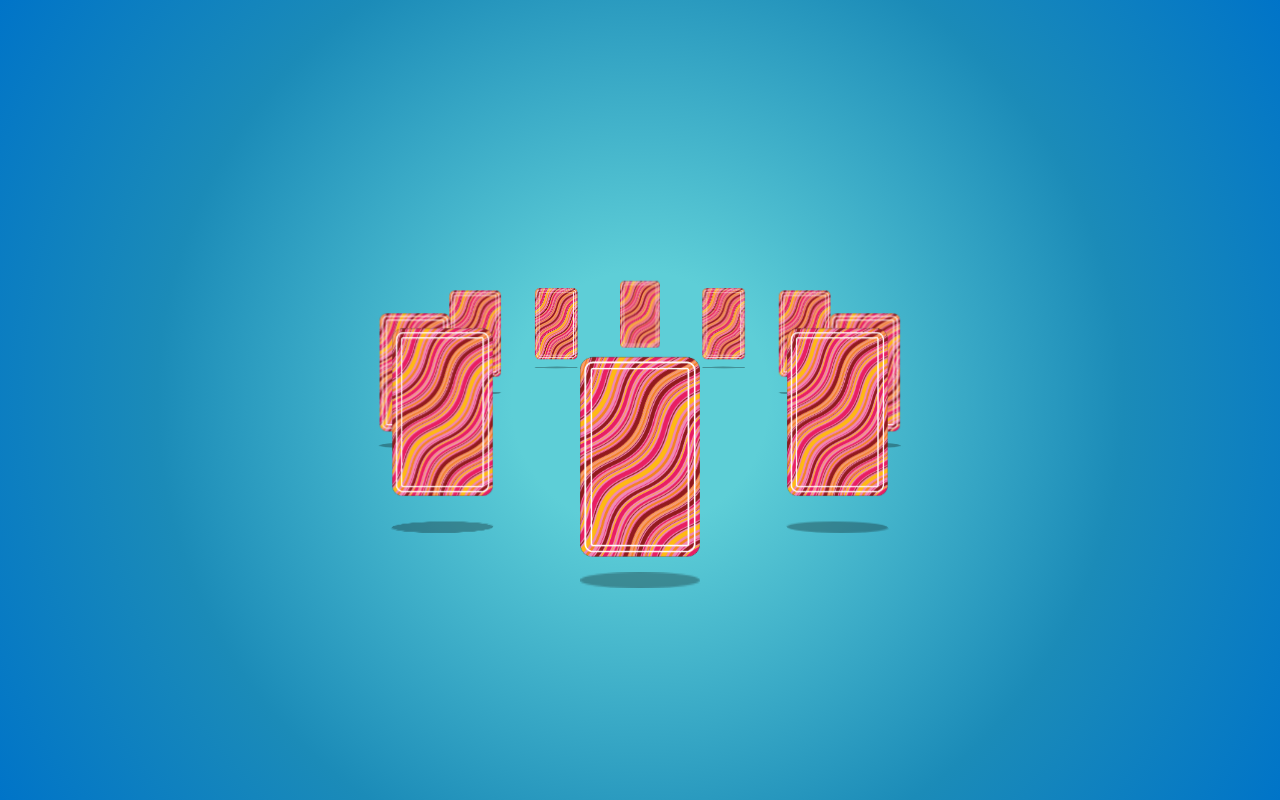
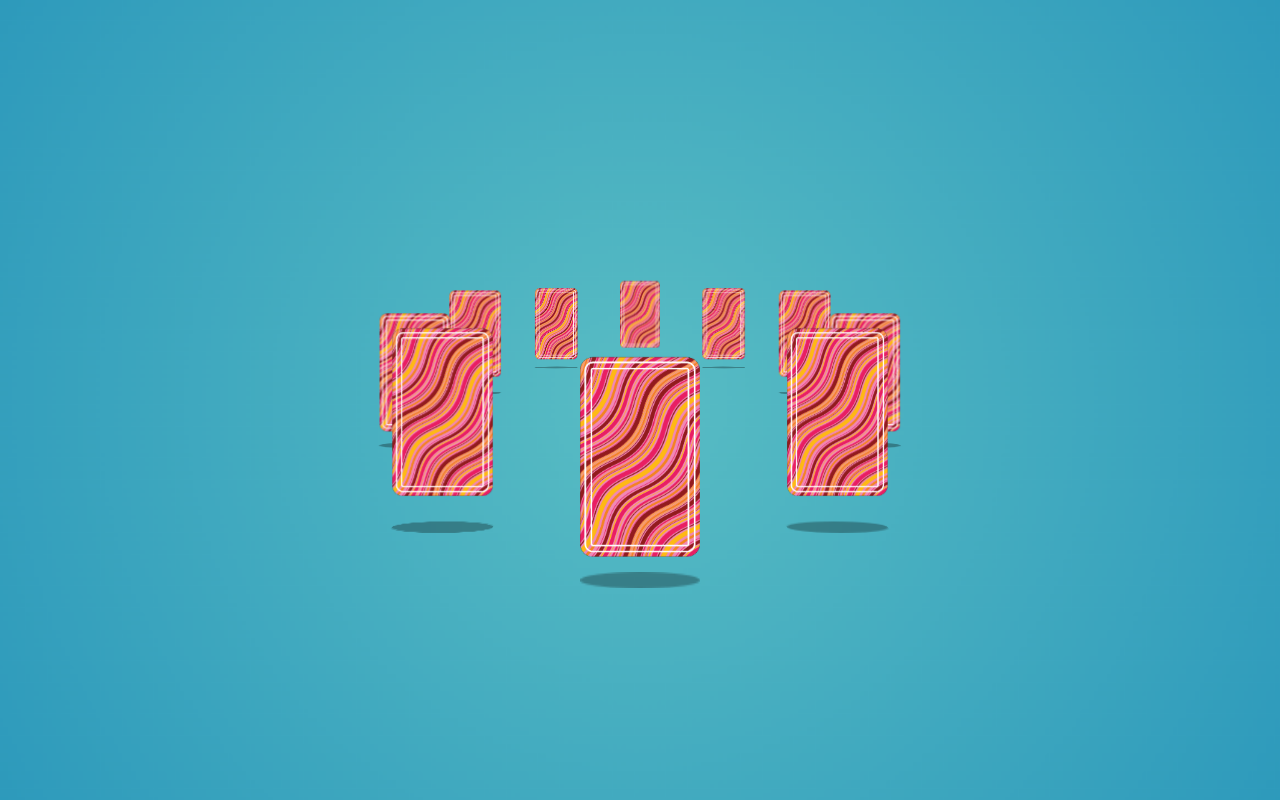
Before and after one commit to manhdv2103/random-card-picker, a React (Create React App) app: page / in a window 1280 px wide. Built offline with nearby package versions, Linux system fonts and the light colour scheme.

Commit message:
use background image instead of gradient
improve performance on low-end devices

```diff
--- a/src/index.css
+++ b/src/index.css
@@ -19,14 +19,10 @@ body {
   flex-direction: column;
 
   overflow: hidden;
-  /* background-color: black; */
   background: rgb(94, 206, 215);
-  background: radial-gradient(
-    circle,
-    rgba(94, 206, 215, 1) 17%,
-    rgba(27, 139, 184, 1) 64%,
-    rgba(0, 116, 200, 1) 100%
-  );
+  background-image: url("assets/gradient.png");
+  background-size: cover;
+  background-position: center;
 }
 
 #root {
```
Also changed, not shown: src/assets/gradient.png (added).
